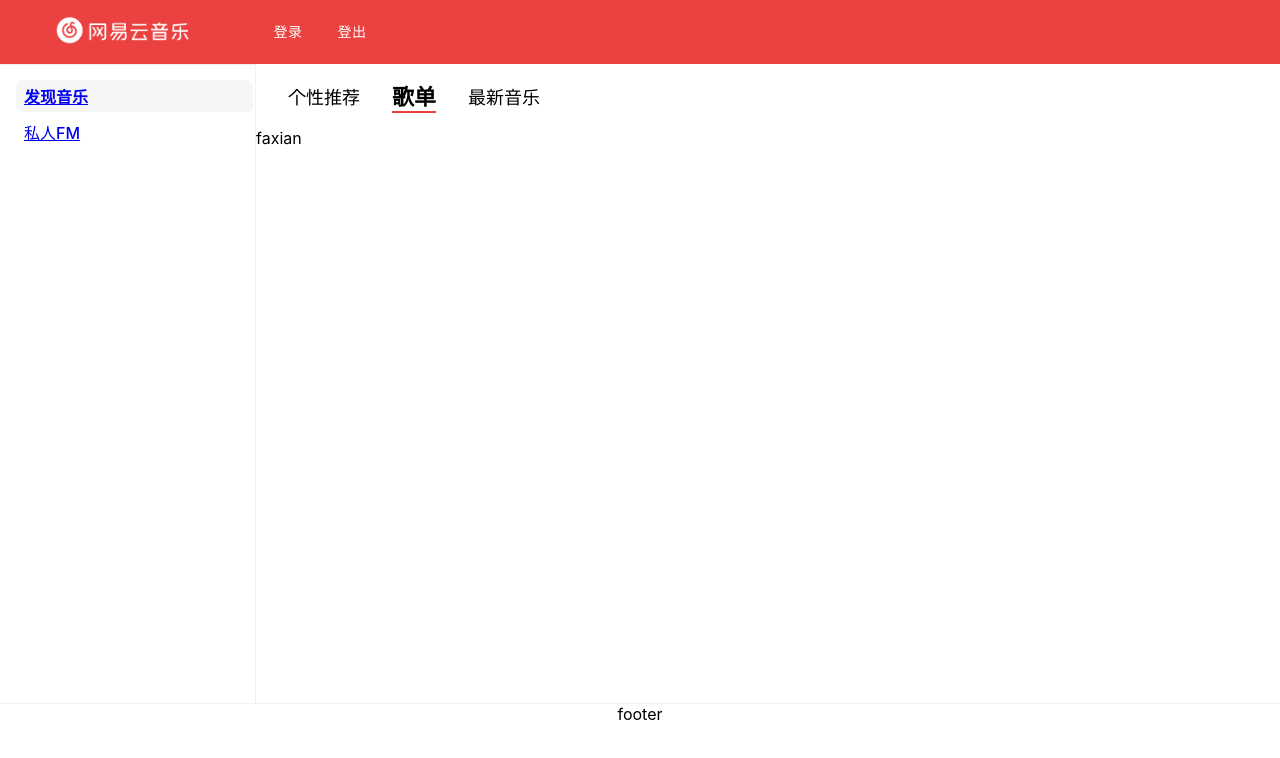
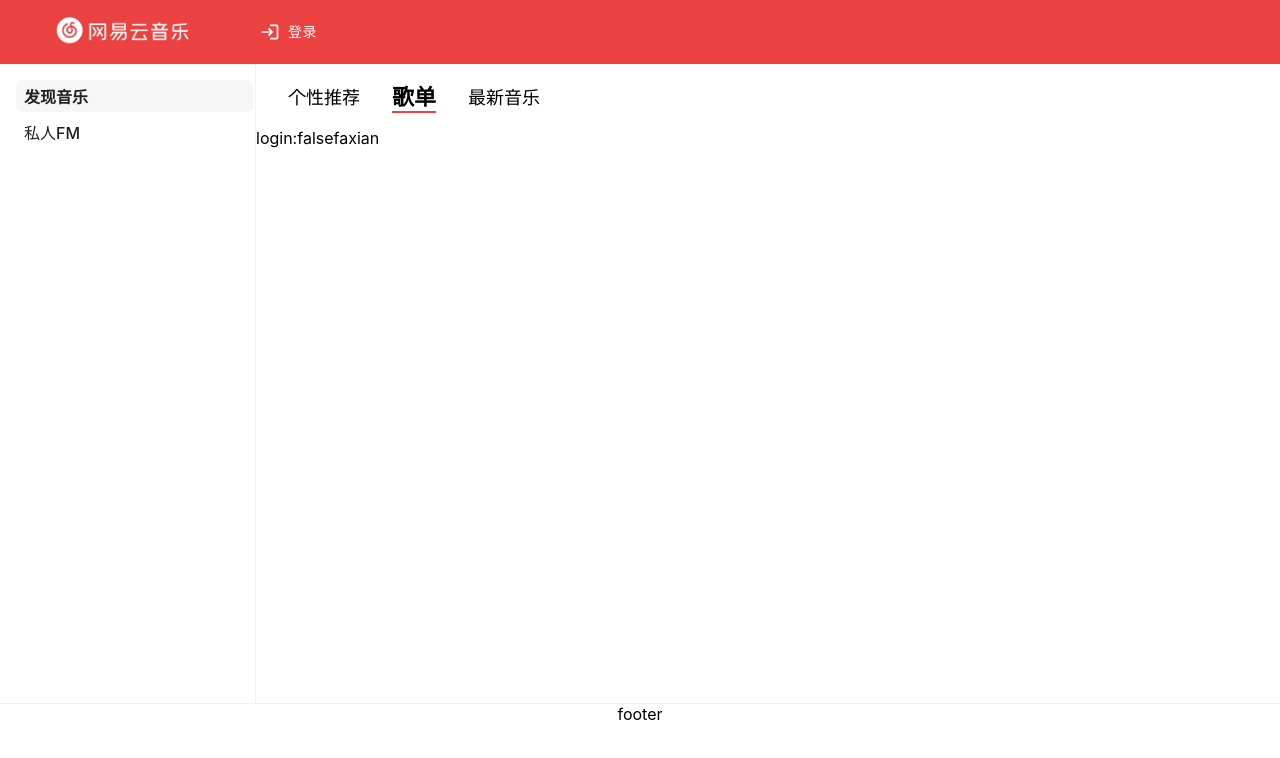
Before and after one commit to rainy-25Ghz/netease-app, a React (Create React App) app: page /findmusic in a window 1280 px wide. Shown: the top 758 px of the page. Built offline with nearby package versions, Linux system fonts and the light colour scheme.

Commit message:
wip:context uid

```diff
--- a/package.json
+++ b/package.json
@@ -5,7 +5,8 @@
   "dependencies": {
     "@emotion/react": "^11.4.1",
     "@emotion/styled": "^11.3.0",
-    "@material-ui/core": "^5.0.0-beta.5",
+    "@mui/icons-material": "^5.0.1",
+    "@mui/material": "^5.0.1",
     "@testing-library/jest-dom": "^5.14.1",
     "@testing-library/react": "^11.2.7",
     "@testing-library/user-event": "^12.8.3",
--- a/src/App.tsx
+++ b/src/App.tsx
@@ -1,13 +1,3 @@
-import {
-  Button,
-  Dialog,
-  DialogActions,
-  DialogContent,
-  DialogContentText,
-  DialogTitle,
-  TextField,
-} from "@material-ui/core";
-import { styled } from "@material-ui/system";
 import React, { createContext, useEffect, useRef, useState } from "react";
 import "./App.css";
 import { ContentWrapper } from "./Components/ContentWrapper";
@@ -16,19 +6,23 @@ import { Header, HeaderContent } from "./Components/Header";
 import { Layout } from "./Components/Layout";
 import { ScrollContent } from "./Components/ScrollContent";
 import { Sider } from "./Components/Sider";
-import { SiderItem } from "./Components/SiderItem";
+import { SiderLink } from "./Components/SiderLink";
 import { Tab } from "./Components/Tab";
 import { TabBar } from "./Components/TabBar";
-import { checkCookie, login, logout } from "./hooks/useAuth";
-import { createTheme, ThemeProvider } from "@material-ui/core/styles";
-import red from "@material-ui/core/colors/red";
+import { checkCookie, login, LoginStatusContext, logout } from "./hooks/useAuth";
 import {
 	Link,
 	Route,
 	BrowserRouter as Router,
 	Switch,
 	Redirect,
+	useHistory,
 } from "react-router-dom";
+import { red } from "@mui/material/colors";
+import { styled } from "@mui/system";
+import { Button, createTheme, Dialog, DialogActions, DialogContent, DialogContentText, DialogTitle, TextField, ThemeProvider } from "@mui/material";
+import { LoginOutlined, LogoutOutlined } from "@mui/icons-material";
+
 
 const StyledButton = styled(Button)`
 	color: white;
@@ -38,7 +32,7 @@ const theme = createTheme({
 		primary: red,
 	},
 });
-const LoginStatusContext = createContext<boolean>(false);
+
 
 function App() {
 	const phone = useRef("");
@@ -54,6 +48,7 @@ function App() {
 	const handleLogin = () => {
 		login(phone.current, psw.current).then((res) => {
 			if (res.code === 200) {
+
 				setOpen(false);
 				setLoginStatus(true);
 				setErrTextField(false);
@@ -65,6 +60,7 @@ function App() {
 
 	const handleLogout = () => {
 		logout().then((res) => {
+      console.log(res);
 			if (res.code === 200) {
 				setLoginStatus(false);
 			}
@@ -87,14 +83,6 @@ function App() {
 		psw.current = e.target.value;
 	};
 
-  // useEffect(() => {
-  //   setInterval(() => {
-  //     (async () => {
-  //       await logout();
-  //       await mutate(key);
-  //     })();
-  //   }, 3000);
-  // }, []);
 	return (
 		<LoginStatusContext.Provider value={loginStatus}>
 			<ThemeProvider theme={theme}>
@@ -103,43 +91,48 @@ function App() {
 						<Header>
 							<HeaderContent>
 								<div className={"logo"}>
-                  <img src="/logo_netease.png" alt={""} height={64} />
+									<img
+										src="/logo_netease.png"
+										alt={""}
+										height={64}
+									/>
 								</div>
-                <StyledButton onClick={handleClickOpen}>登录</StyledButton>
-                <StyledButton onClick={handleLogout}>登出</StyledButton>
+								{!loginStatus ? (
+									<StyledButton onClick={handleClickOpen} startIcon={<LoginOutlined/>}>
+										登录
+									</StyledButton>
+								) : (
+                  // <Avatar alt="" src="/static/images/avatar/1.jpg" />
+									<StyledButton onClick={handleLogout} startIcon={<LogoutOutlined/>}>
+										登出
+									</StyledButton>
+								)}
 							</HeaderContent>
 						</Header>
 						<Layout>
 							<Sider>
-                <SiderItem activated>
-                  <Link to={"findmusic"}>发现音乐</Link>
-                </SiderItem>
-                <SiderItem>
-                  <Link to={"personalFM"}>私人FM</Link>
-                </SiderItem>
-                {/* {["发现音乐", "私人FM"].map((title, i) => {
-                if (i === 0)
-                  return (
-                    <SiderItem key={title} text={title} activated></SiderItem>
-                  );
-                else {
-                  return <SiderItem key={title} text={title}></SiderItem>;
-                }
-              })} */}
+								<SiderLink
+									activated
+									path="/findmusic"
+									text="发现音乐"
+								/>
+								<SiderLink path="/personalFM" text="私人FM" />
 							</Sider>
 							<div style={{ flexBasis: "256px" }}></div>
 							<ContentWrapper>
 								<TabBar>
-                  {["个性推荐", "歌单", "最新音乐"].map((title) => (
+									{["个性推荐", "歌单", "最新音乐"].map(
+										(title) => (
 											<Tab
 												key={title}
 												title={title}
 												activated={title === "歌单"}
 											/>
-                  ))}
+										)
+									)}
 								</TabBar>
 								<ScrollContent>
-                  {/* {`login:${loginStatus}`} */}
+									{`login:${loginStatus}`}<br/>
 									<Switch>
 										<Route path="/findmusic">
 											<div>faxian</div>
--- a/src/Components/SiderItem.tsx
+++ /dev/null
@@ -1,23 +0,0 @@
-import React from "react";
-import styled from "styled-components";
-const StyledDiv = styled.div<Props>`
-  background-color: ${(props) =>
-    props.activated ? "rgb(246,246,247)" : "white"};
-  &:hover {
-    background-color: rgb(246,246,247);
-    cursor: pointer;
-  }
-  font-weight: ${(props)=>props.activated?"1000":"500"};
-  border-radius: 8px;
-  height: 2rem;
-  border-bottom: 4px solid white;
-  display: flex;
-  align-items: center;
-  padding-left:8px ;
-
-`;
-interface Props {
-  activated?: boolean;
-}
-
-export const SiderItem = StyledDiv ;
--- /dev/null
+++ b/src/Components/SiderLink.tsx
@@ -0,0 +1,39 @@
+import React from "react";
+import { Link, useHistory } from "react-router-dom";
+import styled from "styled-components";
+const StyledDiv = styled.div<Props>`
+	background-color: ${(props) =>
+		props.activated ? "rgb(246,246,247)" : "white"};
+	&:hover {
+		background-color: rgb(246, 246, 247);
+		cursor: pointer;
+	}
+	font-weight: ${(props) => (props.activated ? "1000" : "500")};
+	border-radius: 8px;
+	height: 2rem;
+	border-bottom: 4px solid white;
+	display: flex;
+	align-items: center;
+	padding-left: 8px;
+`;
+const StyledLink = styled(Link)`
+	color: #000000df;
+  text-decoration:none;
+`;
+interface Props {
+	activated?: boolean;
+	path: string;
+	text: string;
+}
+
+export const SiderLink = ({ text, path, activated }: Props) => {
+	let history = useHistory();
+	const handleClick = () => {
+		history.push(path);
+	};
+	return (
+		<StyledDiv {...{ text, path, activated }} onClick={handleClick}>
+			<StyledLink to={path}>{text}</StyledLink>
+		</StyledDiv>
+	);
+};
--- /dev/null
+++ b/src/Components/SiderTitle.tsx
@@ -0,0 +1,4 @@
+import  styled  from "styled-components";
+export const SiderTitle = styled.div`
+	color: gray;
+`;
--- a/src/hooks/useAuth.ts
+++ b/src/hooks/useAuth.ts
@@ -1,10 +1,11 @@
+import { createContext, useContext } from "react";
 import useSWR from "swr";
 
 const fetcher = async (...args: Parameters<typeof window.fetch>) => {
   return fetch(...args).then((res) => res.json());
 };
 export const logout = async () => {
-  return await fetch(`/logout`) as any;
+  return await fetcher(`/logout`) as any;
 };
 export const login = async (phone: string, password: string) => {
   const res = await fetch(
@@ -14,6 +15,17 @@ export const login = async (phone: string, password: string) => {
 };
 export const checkCookie=()=>{
   return document.cookie.indexOf("MUSIC_U=")!==-1;
+}
+
+export const LoginStatusContext = createContext<boolean>(false);
+
+export const useAuth=()=>{
+  const loginStatus = useContext(LoginStatusContext);
+  return loginStatus;
+}
+export const UidContext = createContext<number|undefined>(undefined);
+export const useUid=()=>{
+  const Uid=useContext(UidContext);
 }
 // export const useAuth = () => {
 //   const key = `/login/status`;
```
Also changed, not shown: 1 other file (tests, documents, lock files or other folders). Lines whose indentation alone changed are shown as unchanged.
